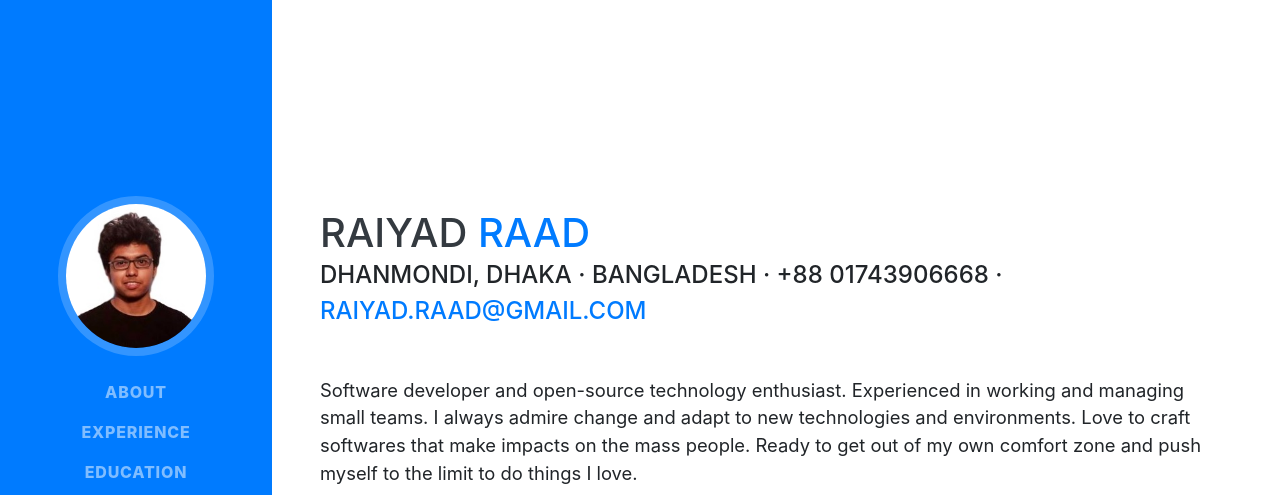
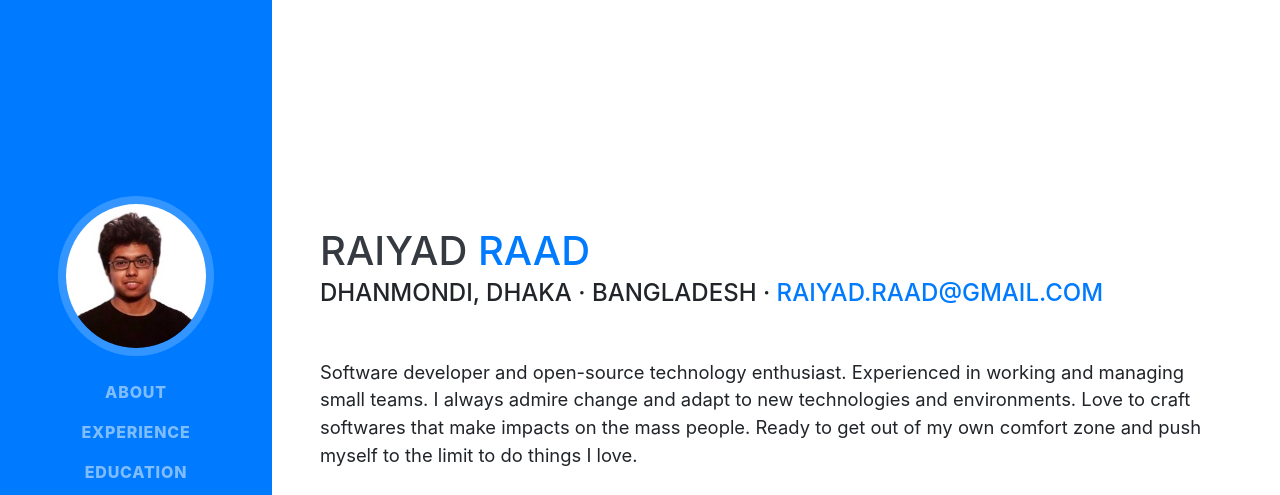
Before and after one commit to raadu/raadu.github.io, a website with bundled scripts: page index.html in a window 1280 px wide. Shown: the top 495 px of the page. Built offline with nearby package versions, Linux system fonts and the light colour scheme; a web font is replaced by a local one.

Commit message:
minor text changes

```diff
--- a/index.html
+++ b/index.html
@@ -66,7 +66,7 @@
         <h1 class="mb-0">Raiyad
           <span class="text-primary">Raad</span>
         </h1>
-        <div class="subheading mb-5">Dhanmondi, Dhaka · Bangladesh · +88 01743906668 ·
+        <div class="subheading mb-5">Dhanmondi, Dhaka · Bangladesh ·
           <a href="mailto:name@email.com">raiyad.raad@gmail.com</a>
         </div>
         <p class="lead mb-5">Software developer and open-source technology enthusiast. Experienced in working and managing small teams.  I always admire change and adapt to new technologies and environments. Love to craft softwares that make impacts on the mass people. Ready to get out of my own comfort zone and push myself to the limit to do things I love.</p>
```
